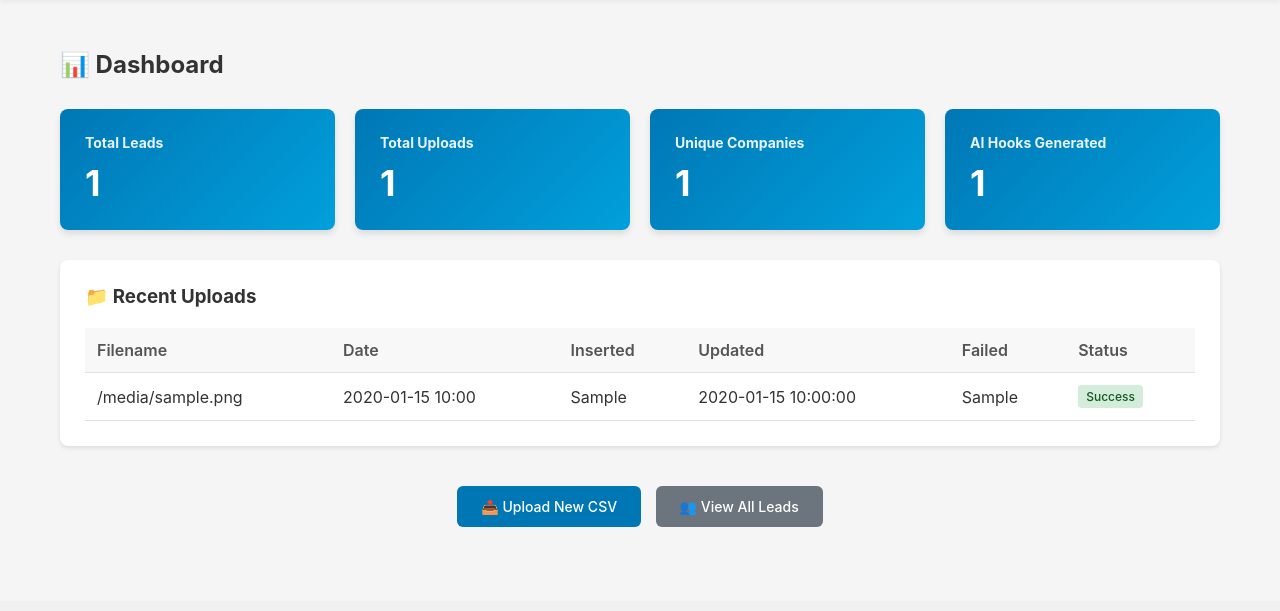
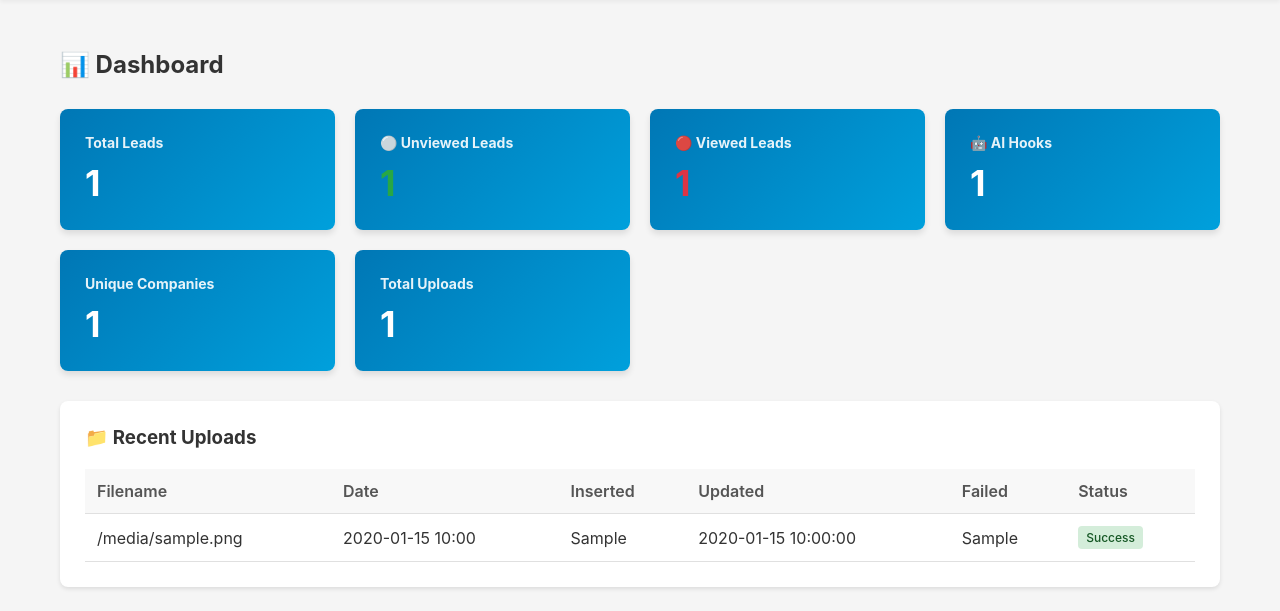
Before and after one commit to mobius-engine/personalizedcampaign, a Flask app: template templates/index.html in a window 1280 px wide. Shown: the part 199-810 px from the top of the page. Before the commit the page ends 726 px from the top, so only its background shows below. Run offline with Flask 3, Linux system fonts and the light colour scheme; the template is opened without the code that fills it: most values are stand-ins (such as "Sample title", 1, 10 or a date in 2020); some libraries are stand-ins or nearby versions.

Commit message:
Add auto-hook generation on CSV upload and lead viewing tracking
- Auto-generate AI hooks for new leads immediately after CSV upload
- Added viewed tracking: viewed, viewed_at, viewed_by columns to leads table
- Mark leads as viewed when View Profile button is clicked
- Display viewed leads with red background (🔴) and unviewed with white (⚪)
- Updated dashboard to show Viewed/Unviewed lead statistics
- Enhanced leads table with status column and improved UI
- View Profile button now marks lead as viewed automatically
- Multi-user support: tracks who viewed each lead

```diff
--- a/main.py
+++ b/main.py
@@ -184,6 +184,20 @@ def index():
     """)
     total_hooks = cursor.fetchone()['total']
 
+    cursor.execute("""
+        SELECT COUNT(*) as total
+        FROM leads
+        WHERE viewed = TRUE
+    """)
+    total_viewed = cursor.fetchone()['total']
+
+    cursor.execute("""
+        SELECT COUNT(*) as total
+        FROM leads
+        WHERE viewed = FALSE OR viewed IS NULL
+    """)
+    total_unviewed = cursor.fetchone()['total']
+
     # Get recent uploads
     cursor.execute("""
         SELECT * FROM upload_history
@@ -200,6 +214,8 @@ def index():
                          total_uploads=total_uploads,
                          total_companies=total_companies,
                          total_hooks=total_hooks,
+                         total_viewed=total_viewed,
+                         total_unviewed=total_unviewed,
                          recent_uploads=recent_uploads)
 
 
@@ -214,6 +230,7 @@ def upload():
 
         files = request.files.getlist('files[]')
         results = []
+        total_new_leads = 0
 
         for file in files:
             if file and file.filename and allowed_file(file.filename):
@@ -227,12 +244,43 @@ def upload():
                         'success': True,
                         **result
                     })
+                    total_new_leads += result.get('inserted', 0)
                 except Exception as e:
                     results.append({
                         'filename': filename,
                         'success': False,
                         'error': str(e)
                     })
+
+        # Auto-generate hooks for new leads without hooks
+        if total_new_leads > 0:
+            try:
+                conn = get_db_connection()
+                cursor = conn.cursor(cursor_factory=RealDictCursor)
+
+                # Get leads without hooks
+                cursor.execute("SELECT * FROM leads WHERE hook IS NULL OR hook = '' ORDER BY id")
+                leads_without_hooks = cursor.fetchall()
+
+                hooks_generated = 0
+                for lead in leads_without_hooks:
+                    hook = generate_hook_for_lead(lead)
+                    if hook:
+                        cursor.execute("""
+                            UPDATE leads
+                            SET hook = %s, hook_generated_at = CURRENT_TIMESTAMP, updated_at = CURRENT_TIMESTAMP
+                            WHERE id = %s
+                        """, (hook, lead['id']))
+                        conn.commit()
+                        hooks_generated += 1
+
+                cursor.close()
+                conn.close()
+
+                flash(f'Successfully generated {hooks_generated} AI hooks for new leads!', 'success')
+            except Exception as e:
+                print(f"Error generating hooks: {e}")
+                flash(f'Warning: Could not generate hooks automatically. Error: {str(e)}', 'warning')
 
         return render_template('upload_results.html', results=results)
 
@@ -416,6 +464,43 @@ def api_generate_all_hooks():
     })
 
 
+@app.route('/api/mark-viewed/<int:lead_id>', methods=['POST'])
+def api_mark_viewed(lead_id):
+    """API endpoint to mark a lead as viewed."""
+    conn = get_db_connection()
+    cursor = conn.cursor(cursor_factory=RealDictCursor)
+
+    # Get user info from request (you can enhance this with actual user authentication)
+    user = request.json.get('user', 'admin') if request.json else 'admin'
+
+    # Update lead as viewed
+    cursor.execute("""
+        UPDATE leads
+        SET viewed = TRUE,
+            viewed_at = CURRENT_TIMESTAMP,
+            viewed_by = %s,
+            updated_at = CURRENT_TIMESTAMP
+        WHERE id = %s
+        RETURNING viewed, viewed_at, viewed_by
+    """, (user, lead_id))
+
+    result = cursor.fetchone()
+    conn.commit()
+
+    cursor.close()
+    conn.close()
+
+    if result:
+        return jsonify({
+            'success': True,
+            'viewed': result['viewed'],
+            'viewed_at': result['viewed_at'].isoformat() if result['viewed_at'] else None,
+            'viewed_by': result['viewed_by']
+        })
+    else:
+        return jsonify({'error': 'Lead not found'}), 404
+
+
 if __name__ == '__main__':
     port = int(os.getenv('PORT', 8080))
     app.run(host='0.0.0.0', port=port, debug=True)
--- a/templates/index.html
+++ b/templates/index.html
@@ -11,16 +11,24 @@
         <div class="number">{{ total_leads }}</div>
     </div>
     <div class="stat-card">
-        <h3>Total Uploads</h3>
-        <div class="number">{{ total_uploads }}</div>
+        <h3>⚪ Unviewed Leads</h3>
+        <div class="number" style="color: #28a745;">{{ total_unviewed }}</div>
+    </div>
+    <div class="stat-card">
+        <h3>🔴 Viewed Leads</h3>
+        <div class="number" style="color: #dc3545;">{{ total_viewed }}</div>
+    </div>
+    <div class="stat-card">
+        <h3>🤖 AI Hooks</h3>
+        <div class="number">{{ total_hooks }}</div>
     </div>
     <div class="stat-card">
         <h3>Unique Companies</h3>
         <div class="number">{{ total_companies }}</div>
     </div>
     <div class="stat-card">
-        <h3>AI Hooks Generated</h3>
-        <div class="number">{{ total_hooks }}</div>
+        <h3>Total Uploads</h3>
+        <div class="number">{{ total_uploads }}</div>
     </div>
 </div>
 
```
Also changed, not shown: add_viewed_column.sql (added, +16 -0 lines), templates/leads.html (+64 -16 lines).
